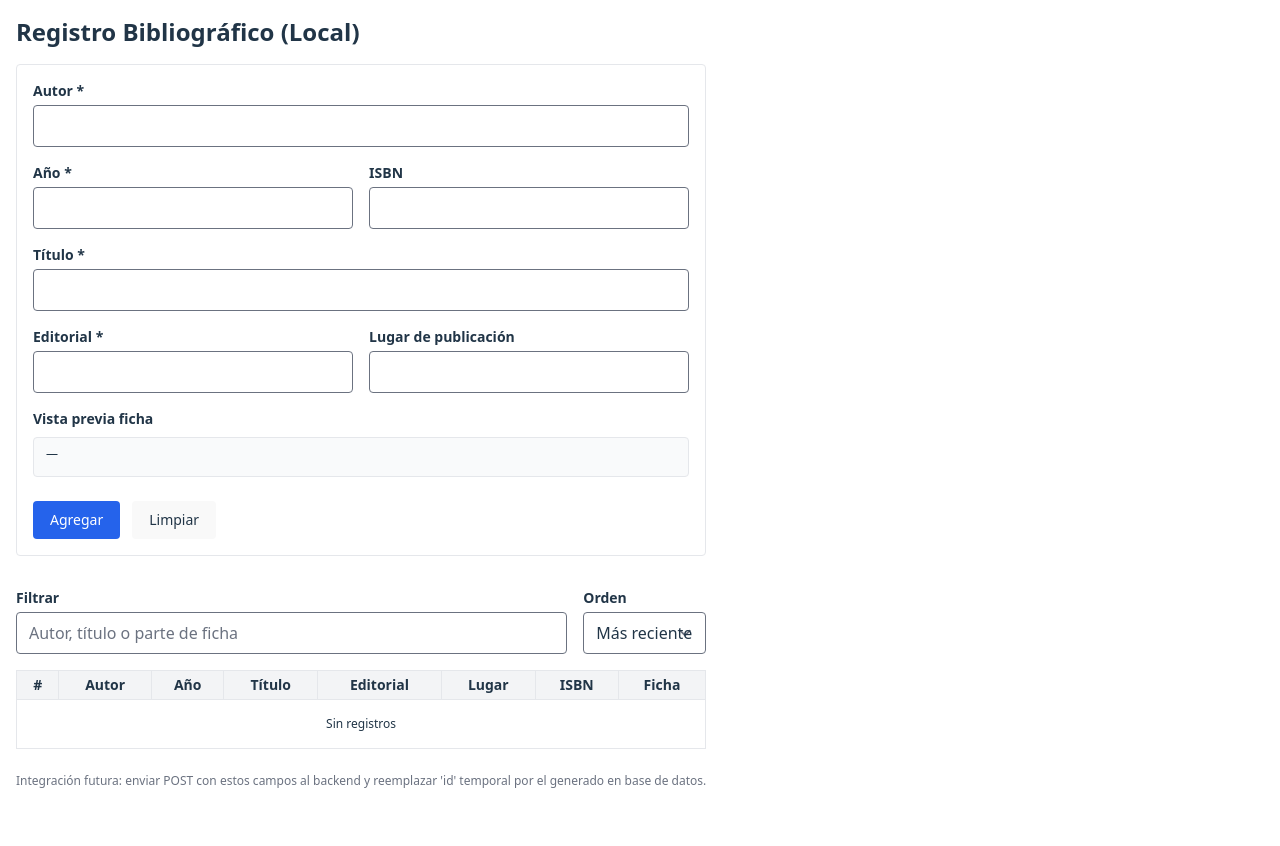
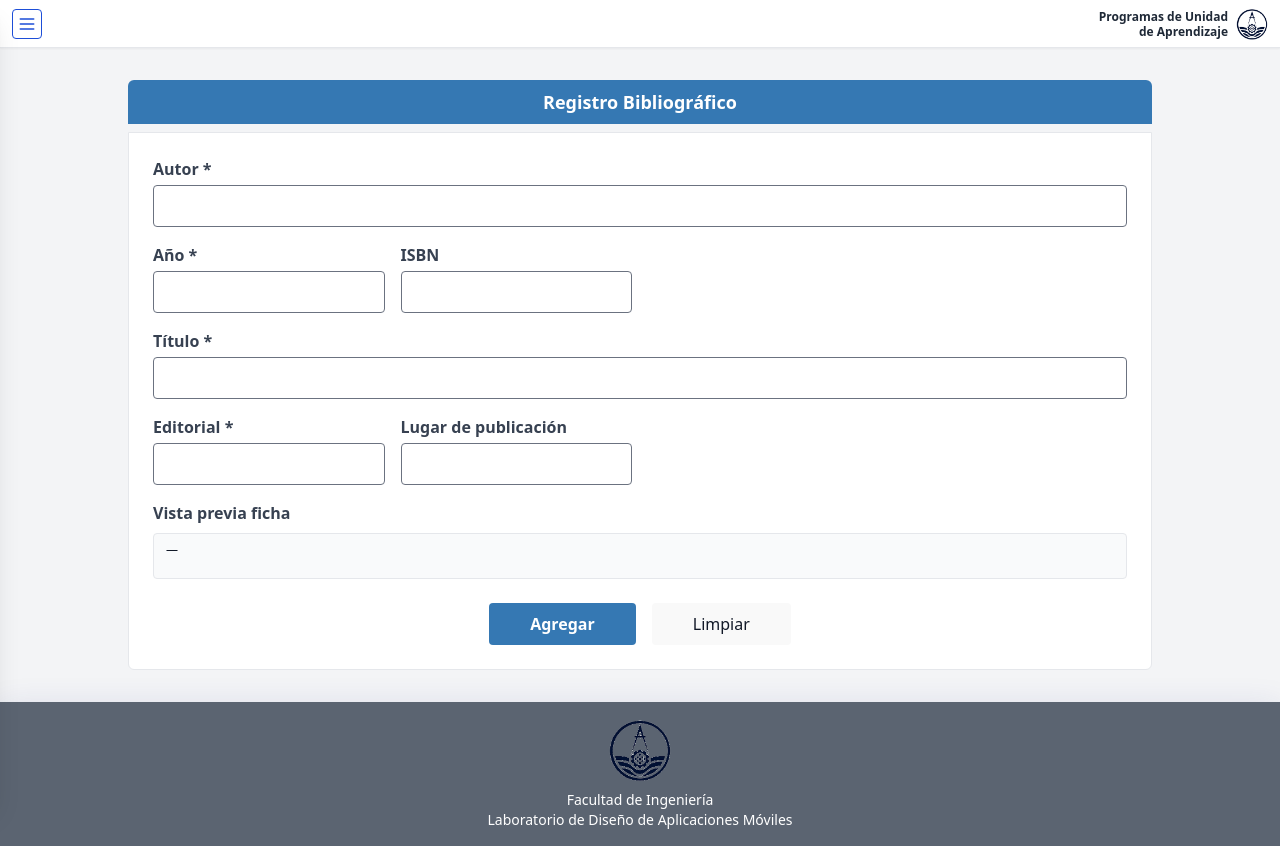
Before and after one commit to OskarAPP/PlaneacionPUA, a React (Vite) app in the folder frontend/: page /librosregistro in a window 1280 px wide. Before the commit the page ends 805 px from the top, so only its background shows below. Built offline with nearby package versions, Linux system fonts and the light colour scheme.

Commit message:
Diseñop del formulario de registro para los libros
Diseñop del formulario de registro para los libros

```diff
--- a/frontend/src/Biblioteca/LibrosRegistro.jsx
+++ b/frontend/src/Biblioteca/LibrosRegistro.jsx
@@ -1,4 +1,5 @@
-import React, { useState, useMemo } from 'react';
+import React, { useState, useMemo, useRef } from 'react';
+import Sidebar from '../Components/Sidebar';
 
 // Componente de Registro Local de Bibliografía (sin backend)
 // Objetivo: permitir capturar referencias y generar la ficha bibliográfica localmente.
@@ -17,8 +18,24 @@ const camposIniciales = {
 };
 
 const LibrosRegistro = () => {
+  // ---------------- Layout / Sidebar (mismo estilo que RegistroMaterias) ----------------
+  const [sidebarOpen, setSidebarOpen] = useState(false);
+  const [dropdownOpen, setDropdownOpen] = useState({});
+  const [cuentaOpen, setCuentaOpen] = useState(false);
+  const cuentaRef = useRef(null);
+  const docentesRef = useRef(null);
+  const carrerasRef = useRef(null);
+  const materiasRef = useRef(null);
+  const academiasRef = useRef(null);
+  const facultadRef = useRef(null);
+  const compeGenRef = useRef(null);
+  const compeEspecRef = useRef(null);
+  const bibliotecaRef = useRef(null);
+  const refs = { cuentaRef, docentesRef, carrerasRef, materiasRef, academiasRef, facultadRef, compeGenRef, compeEspecRef, bibliotecaRef };
+
+  // ---------------- Lógica de formulario local ----------------
   const [form, setForm] = useState(camposIniciales);
-  const [registros, setRegistros] = useState([]); // almacenamiento local
+  // Eliminados registros locales porque ya no habrá tabla
   const [errores, setErrores] = useState({});
   const [tocar, setTocar] = useState({});
   const [filtro, setFiltro] = useState('');
@@ -50,9 +67,7 @@ const LibrosRegistro = () => {
   const onChange = (e) => {
     const { name, value } = e.target;
     setForm(prev => ({ ...prev, [name]: value }));
-    if (tocar[name]) {
-      setErrores(validar({ ...form, [name]: value }));
-    }
+    if (tocar[name]) setErrores(validar({ ...form, [name]: value }));
   };
 
   const onBlur = (e) => {
@@ -72,121 +87,118 @@ const LibrosRegistro = () => {
     const errs = validar(form);
     setErrores(errs);
     if (Object.keys(errs).length > 0) return;
-    const nuevo = { ...form, id: Date.now(), ficha };
-    setRegistros(prev => [nuevo, ...prev]);
+    // Ya no almacenamos en una lista; solo se podría enviar a backend en el futuro
     resetForm();
   };
 
-  const filtrados = useMemo(() => {
-    const term = filtro.toLowerCase();
-    const base = registros.filter(r => (
-      r.autor.toLowerCase().includes(term) ||
-      r.titulo.toLowerCase().includes(term) ||
-      (r.ficha || '').toLowerCase().includes(term)
-    ));
-    return base.sort((a,b) => {
-      if (orden === 'reciente') return b.id - a.id;
-      if (orden === 'antiguo') return a.id - b.id;
-      return (a.titulo||'').localeCompare(b.titulo||'');
-    });
-  }, [registros, filtro, orden]);
+  return (
+    <div className="min-h-screen w-screen flex bg-gray-100 text-gray-900 dark:bg-gray-900 dark:text-gray-100 relative">
+      {/* Overlay para móvil */}
+      {sidebarOpen && (
+        <div className="fixed inset-0 bg-black bg-opacity-40 z-40 md:hidden" onClick={() => setSidebarOpen(false)} />
+      )}
 
-  return (
-    <div className="p-4 max-w-5xl mx-auto">
-      <h1 className="text-2xl font-semibold mb-4">Registro Bibliográfico (Local)</h1>
-      <form onSubmit={onAdd} className="grid gap-4 md:grid-cols-2 bg-white dark:bg-gray-800 p-4 rounded border dark:border-gray-700">
-        <div className="md:col-span-2">
-          <label className="block text-sm font-semibold mb-1">Autor *</label>
-          <input name="autor" value={form.autor} onChange={onChange} onBlur={onBlur} className="w-full border rounded px-3 py-2 dark:bg-gray-900 dark:border-gray-600" />
+      {/* Sidebar */}
+      <Sidebar
+        sidebarOpen={sidebarOpen}
+        setSidebarOpen={setSidebarOpen}
+        dropdownOpen={dropdownOpen}
+        setDropdownOpen={setDropdownOpen}
+        cuentaOpen={cuentaOpen}
+        setCuentaOpen={setCuentaOpen}
+        refs={refs}
+        activeSection="libros"
+      />
+
+      {/* Main */}
+      <div className="flex-1 flex flex-col min-h-screen z-0">
+        {/* Header */}
+        <header className="bg-white border-b border-gray-200 flex items-center justify-between px-3 py-1 shadow-sm min-h-0 h-12 dark:bg-gray-800 dark:border-gray-700">
+          <button
+            onClick={() => setSidebarOpen(true)}
+            className="p-1 rounded bg-white border border-blue-700 text-blue-700 hover:bg-blue-50 hover:border-blue-800 focus:outline-none transition-colors dark:bg-gray-800 dark:text-blue-300 dark:border-blue-300 dark:hover:bg-gray-700 dark:hover:border-blue-400"
+          >
+            <svg xmlns="http://www.w3.org/2000/svg" className="h-5 w-5" fill="none" viewBox="0 0 24 24" stroke="currentColor">
+              <path strokeLinecap="round" strokeLinejoin="round" strokeWidth={2} d="M4 6h16M4 12h16M4 18h16" />
+            </svg>
+          </button>
+          <div className="flex items-center gap-2 ml-auto">
+            <span className="text-xs text-gray-800 font-semibold leading-tight text-right dark:text-gray-100">
+              Programas de Unidad<br />de Aprendizaje
+            </span>
+            <img src="../src/imagenes/imagen_salida1.png" alt="UAC Logo" className="w-8 h-8 object-contain" />
+          </div>
+        </header>
+
+        {/* Body */}
+        <main className="flex-1 flex flex-col items-center py-8 overflow-auto">
+          <div className="w-full max-w-5xl">
+            {/* Bloque Formulario */}
+            <div className="bg-[#3578b3] text-white text-lg font-semibold rounded-t-md px-4 py-2 text-center mb-2 dark:bg-blue-900">Registro Bibliográfico</div>
+            <form onSubmit={onAdd} className="bg-white border rounded-b-md p-6 flex flex-col gap-6 dark:bg-gray-800 dark:border-gray-700">
+              <div className="grid grid-cols-1 md:grid-cols-3 lg:grid-cols-4 gap-4">
+                <div className="md:col-span-2 lg:col-span-4">
+                  <label className="block text-gray-700 font-semibold mb-1 dark:text-gray-200">Autor *</label>
+                  <input name="autor" value={form.autor} onChange={onChange} onBlur={onBlur} className="w-full border rounded px-3 py-2 dark:bg-gray-900 dark:border-gray-700 dark:text-gray-100" />
                   {tocar.autor && errores.autor && <p className="text-red-600 text-xs mt-1">{errores.autor}</p>}
                 </div>
                 <div>
-          <label className="block text-sm font-semibold mb-1">Año *</label>
-          <input name="anio_publicacion" type="number" value={form.anio_publicacion} onChange={onChange} onBlur={onBlur} className="w-full border rounded px-3 py-2 dark:bg-gray-900 dark:border-gray-600" />
+                  <label className="block text-gray-700 font-semibold mb-1 dark:text-gray-200">Año *</label>
+                  <input name="anio_publicacion" type="number" value={form.anio_publicacion} onChange={onChange} onBlur={onBlur} className="w-full border rounded px-3 py-2 dark:bg-gray-900 dark:border-gray-700 dark:text-gray-100" />
                   {tocar.anio_publicacion && errores.anio_publicacion && <p className="text-red-600 text-xs mt-1">{errores.anio_publicacion}</p>}
                 </div>
                 <div>
-          <label className="block text-sm font-semibold mb-1">ISBN</label>
-          <input name="isbn" value={form.isbn} onChange={onChange} onBlur={onBlur} className="w-full border rounded px-3 py-2 dark:bg-gray-900 dark:border-gray-600" />
+                  <label className="block text-gray-700 font-semibold mb-1 dark:text-gray-200">ISBN</label>
+                  <input name="isbn" value={form.isbn} onChange={onChange} onBlur={onBlur} className="w-full border rounded px-3 py-2 dark:bg-gray-900 dark:border-gray-700 dark:text-gray-100" />
                   {tocar.isbn && errores.isbn && <p className="text-red-600 text-xs mt-1">{errores.isbn}</p>}
                 </div>
-        <div className="md:col-span-2">
-            <label className="block text-sm font-semibold mb-1">Título *</label>
-            <input name="titulo" value={form.titulo} onChange={onChange} onBlur={onBlur} className="w-full border rounded px-3 py-2 dark:bg-gray-900 dark:border-gray-600" />
+                <div className="md:col-span-2 lg:col-span-4">
+                  <label className="block text-gray-700 font-semibold mb-1 dark:text-gray-200">Título *</label>
+                  <input name="titulo" value={form.titulo} onChange={onChange} onBlur={onBlur} className="w-full border rounded px-3 py-2 dark:bg-gray-900 dark:border-gray-700 dark:text-gray-100" />
                   {tocar.titulo && errores.titulo && <p className="text-red-600 text-xs mt-1">{errores.titulo}</p>}
                 </div>
                 <div>
-          <label className="block text-sm font-semibold mb-1">Editorial *</label>
-          <input name="editorial" value={form.editorial} onChange={onChange} onBlur={onBlur} className="w-full border rounded px-3 py-2 dark:bg-gray-900 dark:border-gray-600" />
+                  <label className="block text-gray-700 font-semibold mb-1 dark:text-gray-200">Editorial *</label>
+                  <input name="editorial" value={form.editorial} onChange={onChange} onBlur={onBlur} className="w-full border rounded px-3 py-2 dark:bg-gray-900 dark:border-gray-700 dark:text-gray-100" />
                   {tocar.editorial && errores.editorial && <p className="text-red-600 text-xs mt-1">{errores.editorial}</p>}
                 </div>
                 <div>
-          <label className="block text-sm font-semibold mb-1">Lugar de publicación</label>
-          <input name="lugar_publicacion" value={form.lugar_publicacion} onChange={onChange} className="w-full border rounded px-3 py-2 dark:bg-gray-900 dark:border-gray-600" />
+                  <label className="block text-gray-700 font-semibold mb-1 dark:text-gray-200">Lugar de publicación</label>
+                  <input name="lugar_publicacion" value={form.lugar_publicacion} onChange={onChange} className="w-full border rounded px-3 py-2 dark:bg-gray-900 dark:border-gray-700 dark:text-gray-100" />
                 </div>
-        <div className="md:col-span-2 flex flex-col gap-2">
-          <label className="block text-sm font-semibold">Vista previa ficha</label>
-          <div className="text-xs bg-gray-50 dark:bg-gray-900 border rounded px-3 py-2 dark:border-gray-700 min-h-[40px] whitespace-pre-wrap">{ficha || '—'}</div>
+                <div className="md:col-span-2 lg:col-span-4 flex flex-col gap-2">
+                  <label className="block text-gray-700 font-semibold dark:text-gray-200">Vista previa ficha</label>
+                  <div className="text-xs bg-gray-50 dark:bg-gray-900 border rounded px-3 py-2 dark:border-gray-700 min-h-[46px] whitespace-pre-wrap">{ficha || '—'}</div>
                 </div>
-        <div className="md:col-span-2 flex gap-3 mt-2">
-          <button type="submit" className="bg-blue-600 text-white px-4 py-2 rounded hover:bg-blue-700 text-sm">Agregar</button>
-          <button type="button" onClick={resetForm} className="border px-4 py-2 rounded text-sm hover:bg-gray-50 dark:hover:bg-gray-700">Limpiar</button>
+              </div>
+              <div className="flex justify-center gap-4">
+                <button type="submit" className="bg-[#3578b3] text-white font-semibold px-10 py-2 rounded hover:bg-[#285a87] transition-colors dark:bg-blue-900 dark:hover:bg-blue-800">Agregar</button>
+                <button type="button" onClick={resetForm} className="border font-medium px-10 py-2 rounded hover:bg-gray-50 dark:hover:bg-gray-700 dark:border-gray-600">Limpiar</button>
               </div>
             </form>
+          </div>
+        </main>
 
-      <div className="mt-8 flex flex-col gap-4">
-        <div className="flex flex-col md:flex-row gap-4">
-          <div className="flex-1">
-            <label className="block text-sm font-semibold mb-1">Filtrar</label>
-            <input value={filtro} onChange={e=>setFiltro(e.target.value)} placeholder="Autor, título o parte de ficha" className="w-full border rounded px-3 py-2 dark:bg-gray-900 dark:border-gray-600" />
+        {/* Footer */}
+        <footer className="bg-gray-600/90 text-white py-4 flex flex-col items-center mt-auto shadow-glass dark:bg-gray-900/90 dark:text-gray-200">
+          <img src="../src/imagenes/imagen_salida1.png" alt="Facultad de Ingeniería" className="w-16 h-16 mb-2" />
+          <div className="text-center text-sm">
+            Facultad de Ingeniería<br />
+            Laboratorio de Diseño de Aplicaciones Móviles
           </div>
-          <div>
-            <label className="block text-sm font-semibold mb-1">Orden</label>
-            <select value={orden} onChange={e=>setOrden(e.target.value)} className="border rounded px-3 py-2 dark:bg-gray-900 dark:border-gray-600">
-              <option value="reciente">Más reciente</option>
-              <option value="antiguo">Más antiguo</option>
-              <option value="titulo">Título (A-Z)</option>
-            </select>
-          </div>
-        </div>
-        <div className="overflow-x-auto">
-          <table className="min-w-full text-sm border dark:border-gray-700">
-            <thead>
-              <tr className="bg-gray-100 dark:bg-gray-800">
-                <th className="border px-2 py-1 dark:border-gray-700">#</th>
-                <th className="border px-2 py-1 dark:border-gray-700">Autor</th>
-                <th className="border px-2 py-1 dark:border-gray-700">Año</th>
-                <th className="border px-2 py-1 dark:border-gray-700">Título</th>
-                <th className="border px-2 py-1 dark:border-gray-700">Editorial</th>
-                <th className="border px-2 py-1 dark:border-gray-700">Lugar</th>
-                <th className="border px-2 py-1 dark:border-gray-700">ISBN</th>
-                <th className="border px-2 py-1 dark:border-gray-700">Ficha</th>
-              </tr>
-            </thead>
-            <tbody>
-              {filtrados.length === 0 ? (
-                <tr><td colSpan="8" className="text-center py-4 text-xs">Sin registros</td></tr>
-              ) : filtrados.map((r,i)=>(
-                <tr key={r.id} className="hover:bg-blue-50 dark:hover:bg-gray-700">
-                  <td className="border px-2 py-1 dark:border-gray-700">{i+1}</td>
-                  <td className="border px-2 py-1 dark:border-gray-700">{r.autor}</td>
-                  <td className="border px-2 py-1 dark:border-gray-700">{r.anio_publicacion}</td>
-                  <td className="border px-2 py-1 dark:border-gray-700">{r.titulo}</td>
-                  <td className="border px-2 py-1 dark:border-gray-700">{r.editorial}</td>
-                  <td className="border px-2 py-1 dark:border-gray-700">{r.lugar_publicacion || '—'}</td>
-                  <td className="border px-2 py-1 dark:border-gray-700">{r.isbn || '—'}</td>
-                  <td className="border px-2 py-1 dark:border-gray-700 max-w-[260px] whitespace-pre-wrap">{r.ficha}</td>
-                </tr>
-              ))}
-            </tbody>
-          </table>
-        </div>
+        </footer>
       </div>
 
-      {/* Nota futura */}
-      <p className="text-xs text-gray-500 mt-6">
-        Integración futura: enviar POST con estos campos al backend y reemplazar 'id' temporal por el generado en base de datos.
-      </p>
+      <style jsx global>{`
+        .custom-scrollbar::-webkit-scrollbar { width: 8px; background: #fff; }
+        .custom-scrollbar::-webkit-scrollbar-thumb { background: #2563eb; border-radius: 6px; }
+        .custom-scrollbar::-webkit-scrollbar-track { background: #fff; }
+        @media (prefers-color-scheme: dark) {
+          .custom-scrollbar::-webkit-scrollbar { background: #1a202c; }
+          .custom-scrollbar::-webkit-scrollbar-thumb { background: #2563eb; }
+          .custom-scrollbar::-webkit-scrollbar-track { background: #1a202c; }
+        }
+      `}</style>
     </div>
   );
 };
--- a/frontend/src/Components/Sidebar.jsx
+++ b/frontend/src/Components/Sidebar.jsx
@@ -152,6 +152,16 @@ const Sidebar = ({
               >
                 Libros
               </a>
+              <a
+                href="/librosregistro"
+                className={`block p-2 text-sm rounded-md transition-colors
+                  ${activeSection === 'librosregistro'
+                    ? 'bg-blue-700 text-white dark:bg-blue-400 dark:text-gray-900 font-bold shadow'
+                    : 'text-blue-700 hover:bg-blue-100 dark:text-blue-300 dark:hover:bg-gray-700'}
+                `}
+              >
+                Registrar bibliografía
+              </a>
             </div>
           )}
         </div>
```
Lines whose indentation alone changed are shown as unchanged.
